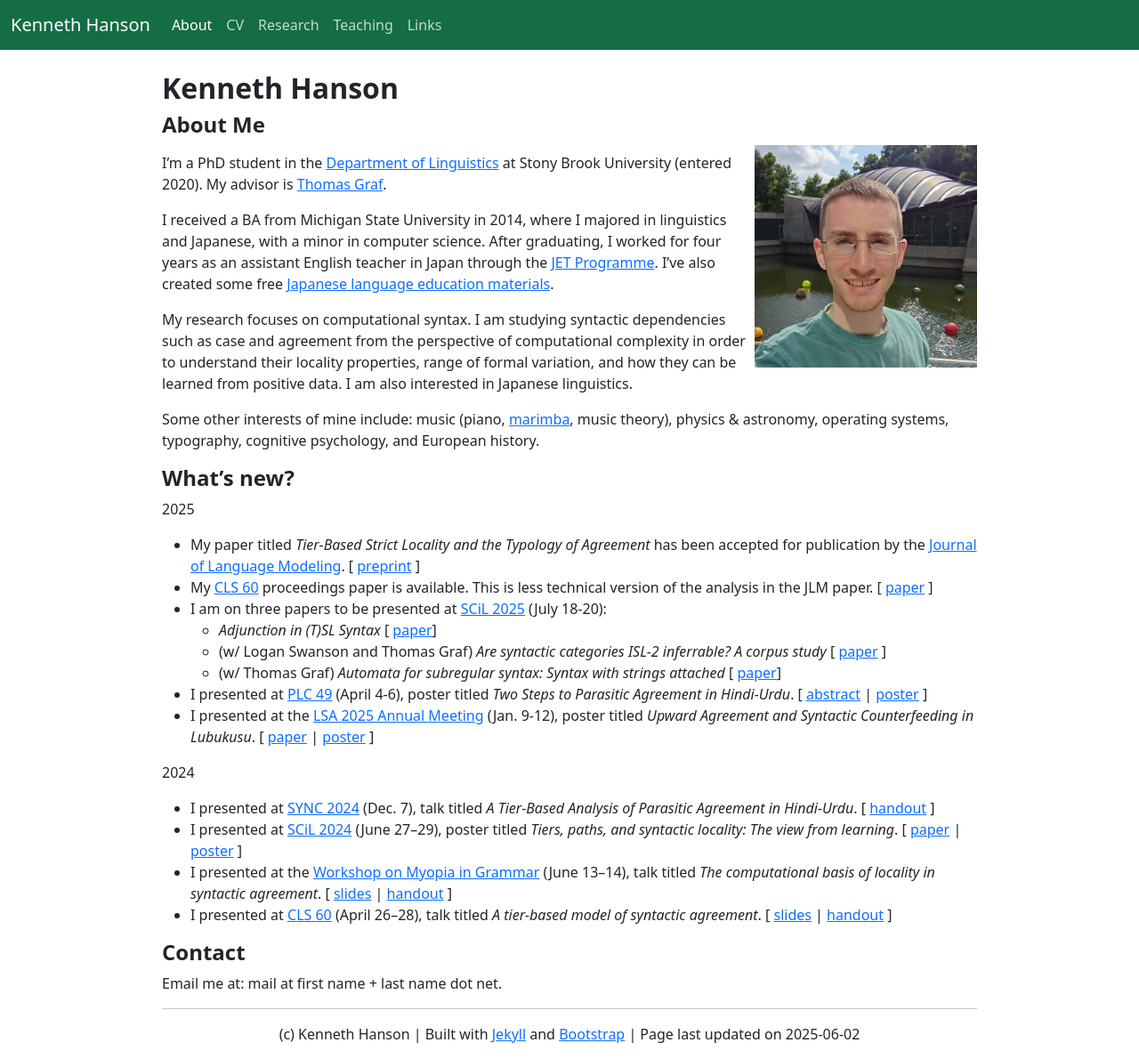
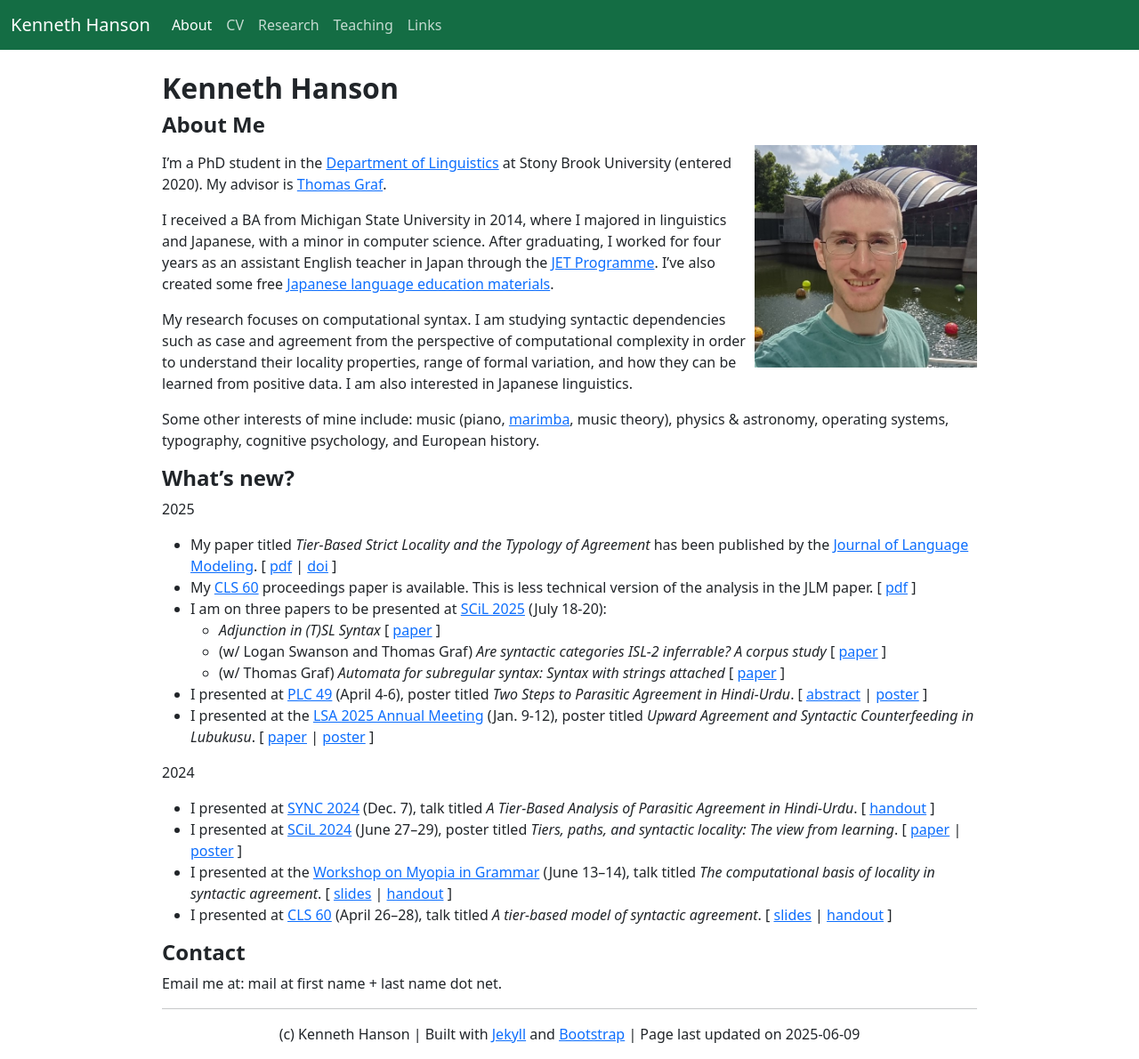
Before and after one commit to khanson679/khanson679.github.io, a Jekyll site: the page built from index.md, in a window 1280 px wide. Shown: the whole page at 89% size. Built offline with Jekyll 4.4.1, drawn with Linux system fonts in a browser that asks for light colours.

Commit message:
Upload and link official JLM paper.

```diff
--- a/index.md
+++ b/index.md
@@ -1,7 +1,7 @@
 ---
 title: About
 layout: default
-date: 2025-06-02
+date: 2025-06-09
 ---
 
 # Kenneth Hanson
@@ -22,14 +22,16 @@ Some other interests of mine include: music (piano, [marimba][], music theory),
 ## What's new?
 
 2025
-* My paper titled *Tier-Based Strict Locality and the Typology of Agreement* has been accepted for publication by the [Journal of Language Modeling](https://jlm.ipipan.waw.pl/index.php/JLM).
-  \[ [preprint](/files/hanson-jlm-tsl-agreement-preprint.pdf) \]
+* My paper titled *Tier-Based Strict Locality and the Typology of Agreement* has been published by the [Journal of Language Modeling](https://jlm.ipipan.waw.pl/index.php/JLM).
+  \[ [pdf](/files/hanson-2025-tsl-agreement.pdf)
+  |  [doi](https://doi.org/10.15398/jlm.v13i1.411)
+  \]
 * My [CLS 60](http://chicagolinguisticsociety.com/) proceedings paper is available. This is less technical version of the analysis in the JLM paper.
-  \[ [paper](/files/hanson-cls60-tier-based-agreement.pdf) \]
+  \[ [pdf](/files/hanson-cls60-tier-based-agreement.pdf) \]
 * I am on three papers to be presented at [SCiL 2025](https://wellesley-easel-lab.github.io/SCiL2025/index.html) (July 18-20):
-  * *Adjunction in (T)SL Syntax* \[ [paper](/files/hanson-2025-adjunction.pdf)\]
+  * *Adjunction in (T)SL Syntax* \[ [paper](/files/hanson-2025-adjunction.pdf) \]
   * (w/ Logan Swanson and Thomas Graf) *Are syntactic categories ISL-2 inferrable? A corpus study* \[ [paper](/files/swanson-etal-2025-categories.pdf) \]
-  * (w/ Thomas Graf) *Automata for subregular syntax: Syntax with strings attached* \[ [paper](/files/graf-hanson-2025-automata.pdf)\]
+  * (w/ Thomas Graf) *Automata for subregular syntax: Syntax with strings attached* \[ [paper](/files/graf-hanson-2025-automata.pdf) \]
 * I presented at [PLC 49](https://sites.google.com/sas.upenn.edu/plc49/) (April 4-6), poster titled *Two Steps to Parasitic Agreement in Hindi-Urdu*.
   \[ [abstract](/files/hanson-plc49-abstract-deanon.pdf)
    | [poster](/files/hanson-plc49-poster.pdf)
```
Also changed, not shown: cv.md (+1 -1 lines), research.md (+1 -1 lines), 1 other file.
